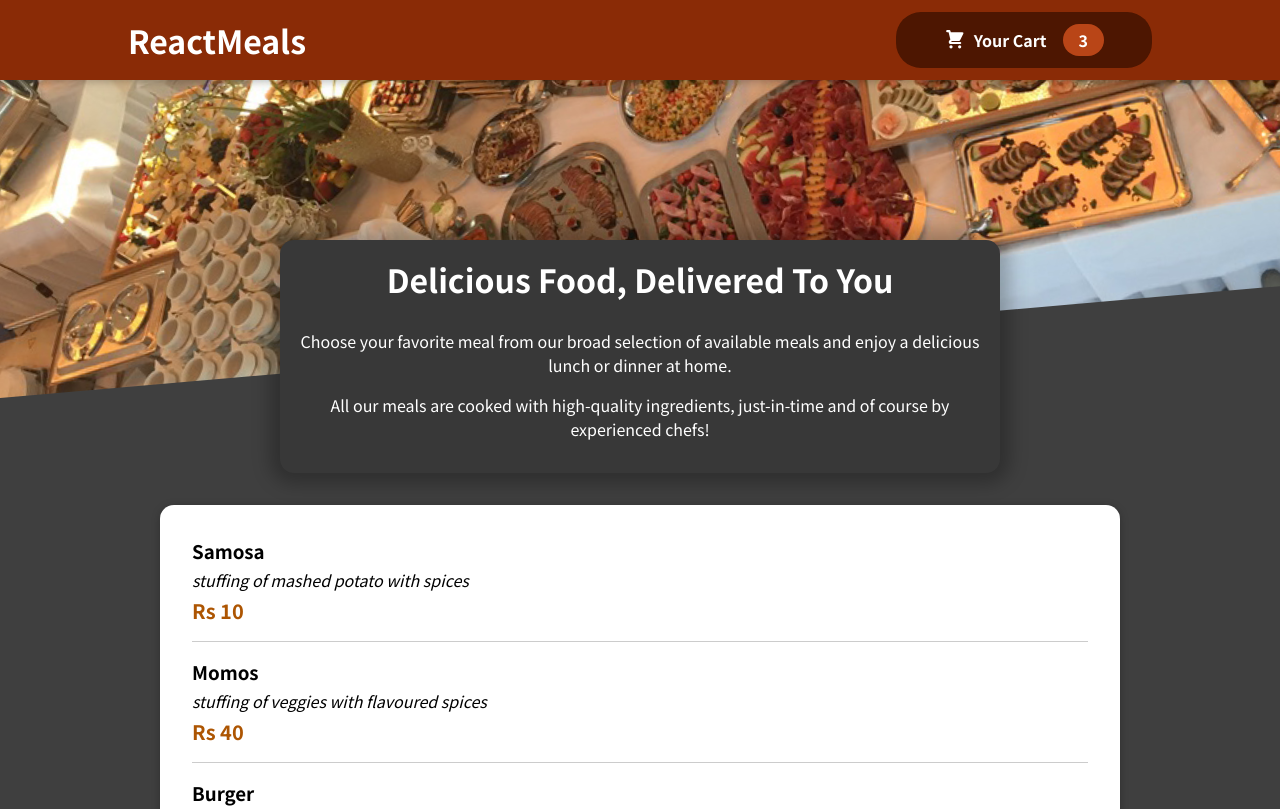
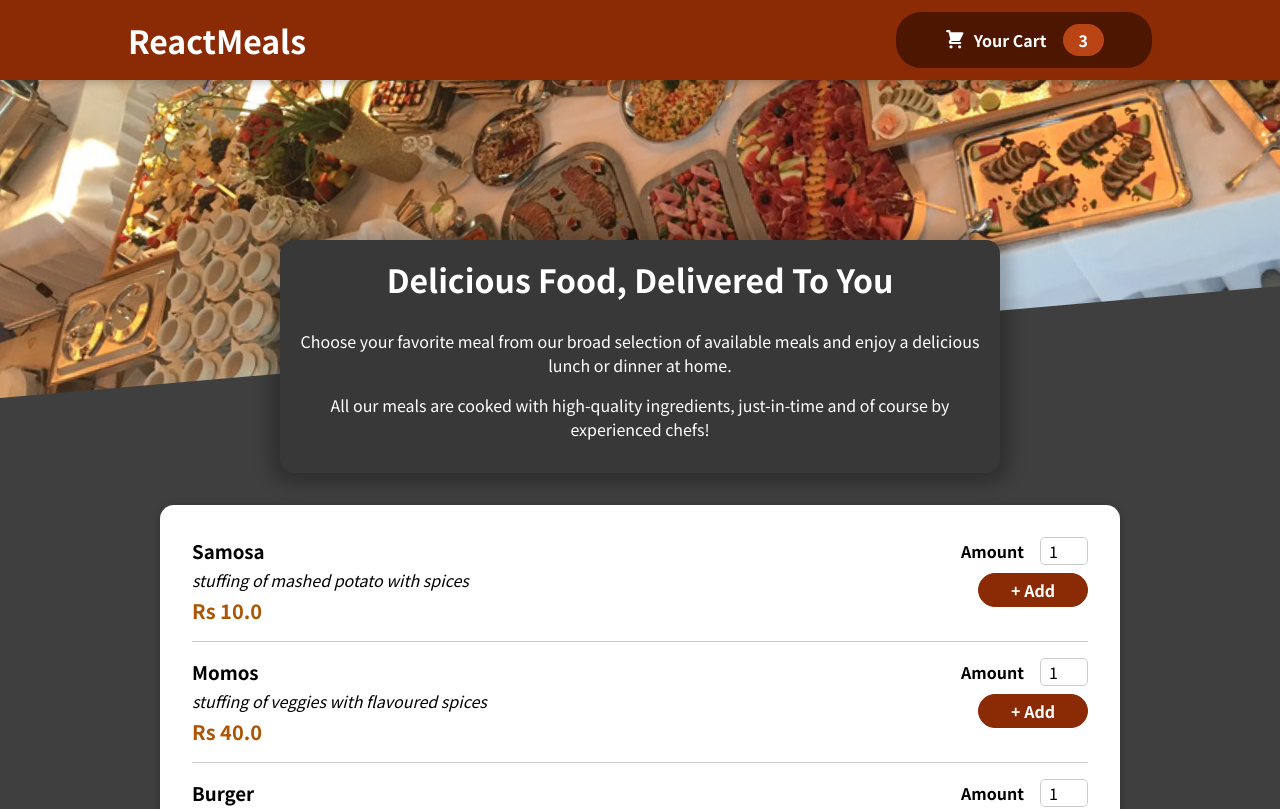
Before and after one commit to anandkumarnishant65/React-Restaurant-App, a React (Create React App) app: page / in a window 1280 px wide. Shown: the top 809 px of the page. Built offline with nearby package versions, Linux system fonts and the light colour scheme.

Commit message:
Adding Form

```diff
--- a/src/Components/Meals/AvailableMeals.js
+++ b/src/Components/Meals/AvailableMeals.js
@@ -24,7 +24,7 @@
     {
         id:'m4',
         name:'Pizza',
-        description:'plain, corn, cheese burst',
+        description:'cheese burst, toppings of paneer, cpsicum, onion and jalapeno',
         price:250
     }
 ]
--- a/src/Components/Meals/MealItem/MealItem.js
+++ b/src/Components/Meals/MealItem/MealItem.js
@@ -1,8 +1,9 @@
 import classes from './MealItem.module.css'
+import MealItemForm from './MealItemForm';
 
 const MealItem=(props)=>{
 
-    const price=`Rs ${props.price}`
+    const price=`Rs ${props.price.toFixed(1)}`;
 
     return (
         <li className={classes.meal}>
@@ -11,6 +12,9 @@
                 <div className={classes.description}>{props.description}</div>
                 <div className={classes.price}>{price}</div>
             </div>
+            <div>
+                <MealItemForm/>
+            </div>
         </li>
     )
 }
--- /dev/null
+++ b/src/Components/Meals/MealItem/MealItemForm.js
@@ -0,0 +1,23 @@
+import classes from './MealItemForm.module.css'
+import Input from '../../UI/Input'
+
+const MealItemForm = (props)=>{
+    return (
+        <form className={classes.form}>
+            <Input
+                label='Amount'
+                input={{
+                    id:'amount',
+                    type:'number',
+                    min:'0',
+                    max:'5',
+                    step:'1',
+                    defaultValue:'1',
+                }}
+            />
+            <button>+ Add</button>
+        </form>
+    )
+}
+
+export default MealItemForm
--- /dev/null
+++ b/src/Components/Meals/MealItem/MealItemForm.module.css
@@ -0,0 +1,20 @@
+.form {
+    text-align: right;
+  }
+
+  .form button {
+    font: inherit;
+    cursor: pointer;
+    background-color: #8a2b06;
+    border: 1px solid #8a2b06;
+    color: white;
+    padding: 0.25rem 2rem;
+    border-radius: 20px;
+    font-weight: bold;
+  }
+
+  .form button:hover,
+  .form button:active {
+    background-color: #641e03;
+    border-color: #641e03;
+  }
--- /dev/null
+++ b/src/Components/UI/Input.js
@@ -0,0 +1,10 @@
+import classes  from './Input.module.css'
+
+const Input = (props)=>{
+    return <div className={classes.input}>
+        <label htmlFor={props.input.id}>{props.label}</label>
+        <input {...props.input}/>
+    </div>
+}
+
+export default Input
--- /dev/null
+++ b/src/Components/UI/Input.module.css
@@ -0,0 +1,18 @@
+.input {
+    display: flex;
+    align-items: center;
+    margin-bottom: 0.5rem;
+  }
+
+  .input label {
+    font-weight: bold;
+    margin-right: 1rem;
+  }
+
+  .input input {
+    width: 3rem;
+    border-radius: 5px;
+    border: 1px solid #ccc;
+    font: inherit;
+    padding-left: 0.5rem;
+  }
```
